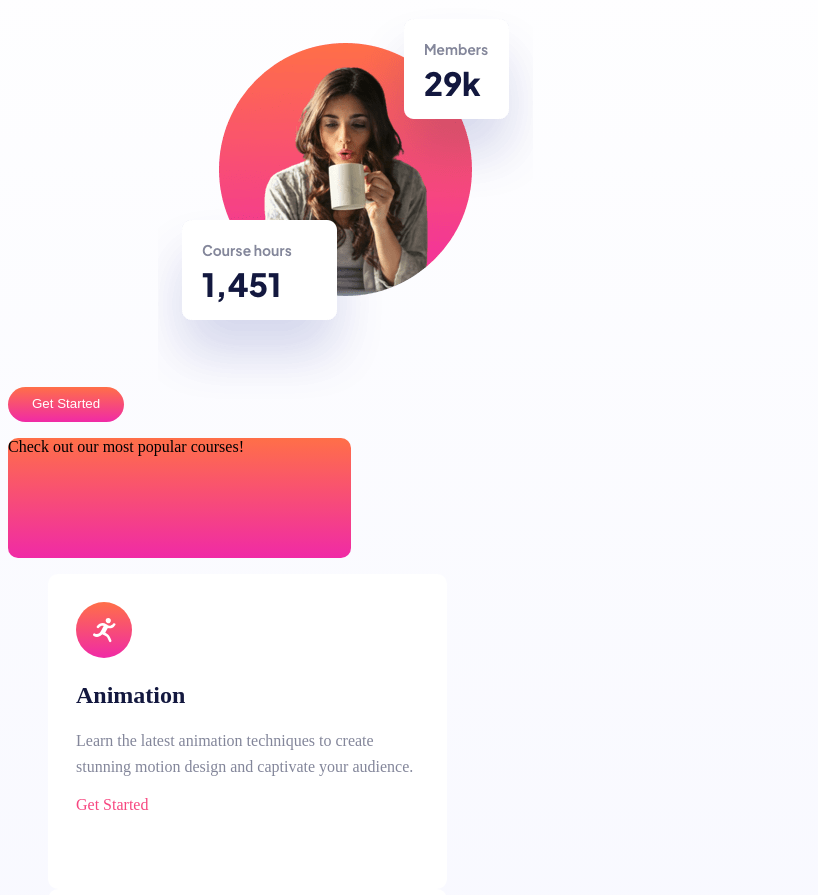
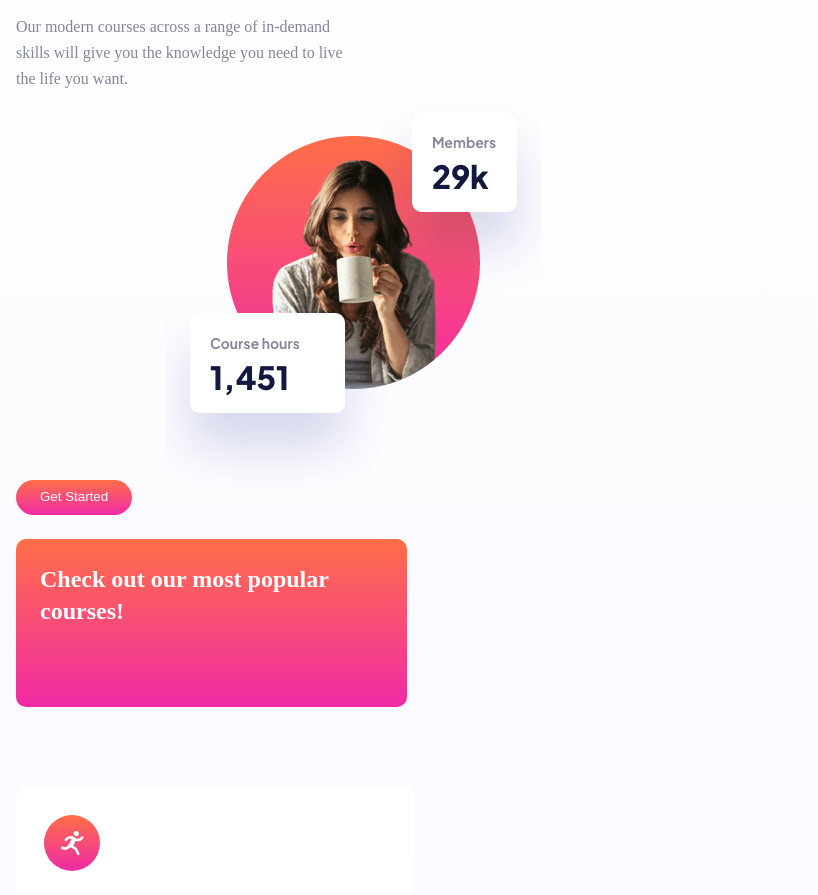
Before and after one commit to Tchilo/skilled-elearning-landing-page, a website built with Parcel: page src/index.html in a window 1280 px wide. Shown: the part 190-1085 px from the top of the page, without its empty margins (0-818 px from the left). Built offline with nearby package versions, Linux system fonts and the light colour scheme.

Commit message:
Add _reset file and code

```diff
--- /dev/null
+++ b/src/scss/_reset.scss
@@ -0,0 +1,35 @@
+html, body, div, span, applet, object, iframe, h1, h2, h3, h4, h5, h6, p, blockquote, pre, a, abbr, acronym, address, big, cite, code, del, dfn, em, img, ins, kbd, q, s, samp, small, strike, strong, sub, sup, tt, var, b, u, i, center, dl, dt, dd, ol, ul, li, fieldset, form, label, legend, table, caption, tbody, tfoot, thead, tr, th, td, article, aside, canvas, details, embed, figure, figcaption, footer, header, hgroup, menu, nav, output, ruby, section, summary, time, mark, audio, video {
+  margin: 0;
+  padding: 0;
+  border: 0;
+  font-size: 100%;
+  font: inherit;
+  vertical-align: baseline; }
+
+/* HTML5 display-role reset for older browsers */
+
+article, aside, details, figcaption, figure, footer, header, hgroup, menu, nav, section {
+  display: block; }
+
+body {
+  line-height: 1; }
+
+ol, ul {
+  list-style: none; }
+
+blockquote, q {
+  quotes: none; }
+
+blockquote {
+  &:before, &:after {
+    content: '';
+    content: none; } }
+
+q {
+  &:before, &:after {
+    content: '';
+    content: none; } }
+
+table {
+  border-collapse: collapse;
+  border-spacing: 0; }
--- a/src/scss/main.scss
+++ b/src/scss/main.scss
@@ -1,4 +1,5 @@
 @use 'colors' as *;
+@use 'reset' as *;
 
 
 @mixin button($color) {
@@ -22,9 +23,25 @@
 
 body {
   background: $background-c;
-  display:grid;
+  display: grid;
   grid-template-columns: 1fr;
+  grid-row-gap: 40px;
+  padding: 16px;
 
+  p {
+    font-size: 16px;
+    font-weight: 500;
+    line-height: 26px;
+    font-family: Plus Jakarta Sans;
+  }
+
+  h2 {
+    font-family: Plus Jakarta Sans;
+    font-size: 20px;
+    font-weight: 800;
+    line-height: 25px;
+    letter-spacing: 0px;
+  }
 }
 
 .header {
@@ -43,18 +60,20 @@ body {
   }
 
   h1 {
+    height: 101px;
+    width: 343px;
     color: $heading-color;
-    // font-family: Plus Jakarta Sans;
+    font-family: Plus Jakarta Sans;
     font-size: 40px;
     font-weight: 800;
-    line-height: 50px;
-    text-align: left;
-
+    margin: 26px 0;
+    line-height: 50.4px;
   }
 
   .started {
     @include button($gradient-bg);
     border-radius: 31.5px;
+    margin: 24px 0;
 
     &:hover {
       @include button($button2-hover);
@@ -63,13 +82,27 @@ body {
 
   .call-to-action-text {
     border-radius: 10px;
+    color: $white;
     height: 120px;
     width: 343px;
+    padding: 24px;
     background: $gradient-bg;
+
+    & p {
+      font-family: Plus Jakarta Sans;
+      font-size: 24px;
+      font-weight: 800;
+      line-height: 32px;
+      letter-spacing: 0px;
+
+    }
   }
 
   .opening-p {
     @include paragraph;
+    height: 78px;
+    width: 343px;
+
   }
 }
 
@@ -78,6 +111,8 @@ body {
     list-style: none;
 
     li {
+      margin: 40px 0;
+
       padding: 28px;
       background: $white;
       height: 259px;
@@ -86,14 +121,21 @@ body {
 
       h2 {
         color: $card-h2;
+        margin-top: 24px;
+        margin-bottom: 16px;
       }
 
       p {
         @include paragraph;
+        height: 78px;
+        width: 286px;
+
       }
 
       span {
         color: $get-started-text;
+        display: inline-block;
+        margin-top: 24px
       }
     }
   }
```
Also changed, not shown: 3 other files.
